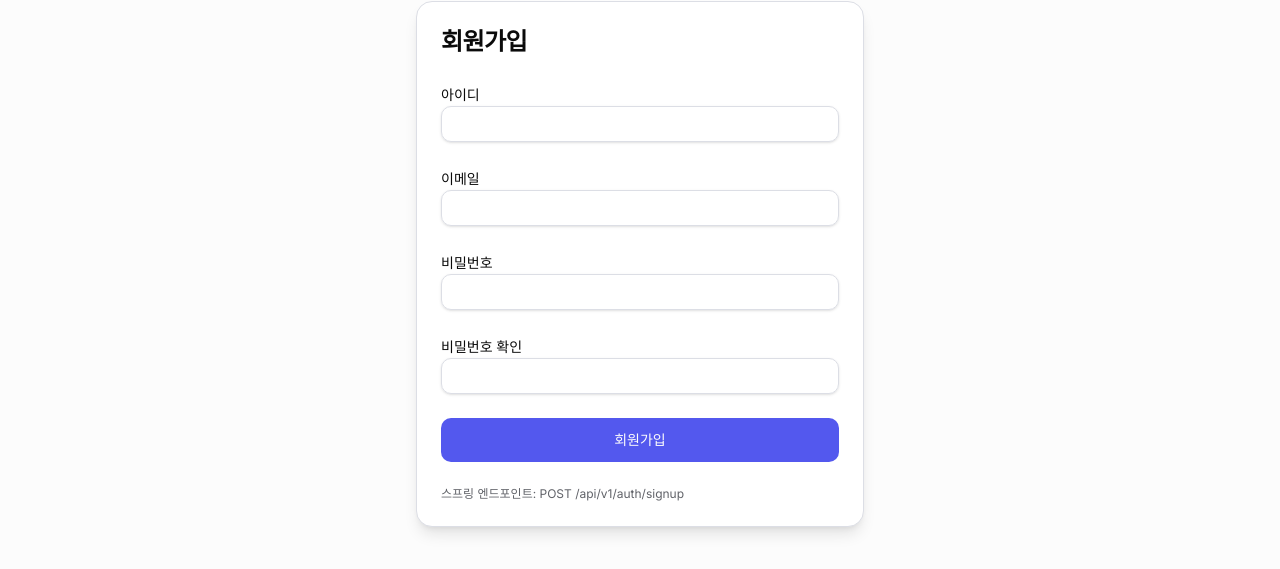
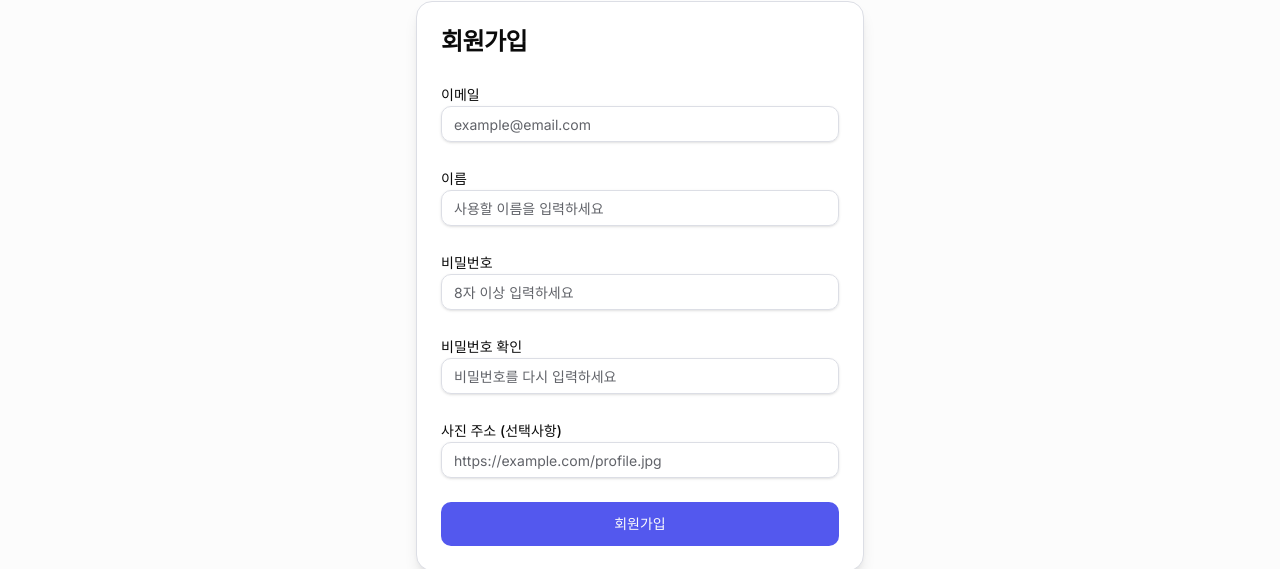
Before and after one commit to prgrms-be-devcourse/NBE7-9-2-Team08, a Next.js app in the folder front/: page /signup in a window 1280 px wide. Shown: the part 128-697 px from the top of the page. Built offline with nearby package versions, Linux system fonts and the light colour scheme; no server answers.

Commit message:
feat(front): 로그인 기능 & 회원가입 기능 구현 완료

```diff
--- a/front/src/app/(auth)/login/page.tsx
+++ b/front/src/app/(auth)/login/page.tsx
@@ -10,6 +10,8 @@ import { Card, CardContent, CardHeader, CardTitle } from '@/components/ui/card';
 import { Label } from '@/components/ui/label';
 import { Input } from '@/components/ui/input';
 import { Button } from '@/components/ui/Button';
+import Link from 'next/link';
+import { Github } from 'lucide-react';
 
 export default function LoginPage() {
   const toast = useToast();
@@ -37,6 +39,10 @@ export default function LoginPage() {
     }
   }
 
+  const handleGithubLogin = () => {
+    alert("아직 개발중!");
+  };
+
   return (
     <div className="min-h-screen bg-background">
       <div className="container mx-auto px-4 sm:px-6 lg:px-8 py-16">
@@ -48,7 +54,7 @@ export default function LoginPage() {
             <CardContent>
               <form className="space-y-6" onSubmit={submit}>
                 <div className="space-y-2">
-                  <Label htmlFor="username">아이디</Label>
+                  <Label htmlFor="username">아이디/email</Label>
                   <Input id="username" value={username} onChange={(e) => setUsername(e.target.value)} required />
                 </div>
                 <div className="space-y-2">
@@ -58,7 +64,22 @@ export default function LoginPage() {
                 <Button type="submit" className="w-full" size="lg" disabled={loading}>
                   {loading ? '처리중...' : '로그인'}
                 </Button>
-                <p className="text-xs text-muted-foreground">스프링 엔드포인트: POST /api/v1/auth/login</p>
+                <Button
+                  type="button"
+                  variant="outline"
+                  className="w-full"
+                  size="lg"
+                  onClick={handleGithubLogin}
+                >
+                  <Github className="mr-2 h-4 w-4" />
+                  Github으로 로그인하기
+                </Button>
+                <div className="text-center">
+                  <span className="text-sm text-muted-foreground">처음이신가요? </span>
+                  <Link href="/signup" className="text-sm text-primary hover:underline">
+                    회원가입하기
+                  </Link>
+                </div>
               </form>
             </CardContent>
           </Card>
--- a/front/src/app/(auth)/signup/page.tsx
+++ b/front/src/app/(auth)/signup/page.tsx
@@ -13,19 +13,26 @@ import { Button } from '@/components/ui/Button';
 export default function SignupPage() {
   const toast = useToast();
   const router = useRouter();
-  const [username, setUsername] = useState('');
   const [email, setEmail] = useState('');
+  const [name, setName] = useState('');
   const [password, setPassword] = useState('');
-  const [confirmPassword, setConfirmPassword] = useState('');
+  const [passwordCheck, setPasswordCheck] = useState('');
+  const [imageUrl, setImageUrl] = useState('');
   const [loading, setLoading] = useState(false);
 
   async function submit(e: FormEvent) {
     e.preventDefault();
-    if (password !== confirmPassword) {
+    if (password !== passwordCheck) {
       toast.push('비밀번호가 일치하지 않습니다.');
       return;
     }
-    const payload: SignupRequest = { username, email, password, confirmPassword };
+    const payload: SignupRequest = {
+      email,
+      name,
+      password,
+      passwordCheck,
+      imageUrl: imageUrl || undefined
+    };
     try {
       setLoading(true);
       const res = await authApi.signup(payload);
@@ -49,25 +56,61 @@ export default function SignupPage() {
             <CardContent>
               <form className="space-y-6" onSubmit={submit}>
                 <div className="space-y-2">
-                  <Label htmlFor="username">아이디</Label>
-                  <Input id="username" value={username} onChange={(e) => setUsername(e.target.value)} required />
+                  <Label htmlFor="email">이메일</Label>
+                  <Input
+                    id="email"
+                    type="email"
+                    value={email}
+                    onChange={(e) => setEmail(e.target.value)}
+                    placeholder="example@email.com"
+                    required
+                  />
                 </div>
                 <div className="space-y-2">
-                  <Label htmlFor="email">이메일</Label>
-                  <Input id="email" type="email" value={email} onChange={(e) => setEmail(e.target.value)} required />
+                  <Label htmlFor="name">이름</Label>
+                  <Input
+                    id="name"
+                    value={name}
+                    onChange={(e) => setName(e.target.value)}
+                    placeholder="사용할 이름을 입력하세요"
+                    required
+                  />
                 </div>
                 <div className="space-y-2">
                   <Label htmlFor="password">비밀번호</Label>
-                  <Input id="password" type="password" value={password} onChange={(e) => setPassword(e.target.value)} required />
+                  <Input
+                    id="password"
+                    type="password"
+                    value={password}
+                    onChange={(e) => setPassword(e.target.value)}
+                    placeholder="8자 이상 입력하세요"
+                    required
+                  />
                 </div>
                 <div className="space-y-2">
-                  <Label htmlFor="confirmPassword">비밀번호 확인</Label>
-                  <Input id="confirmPassword" type="password" value={confirmPassword} onChange={(e) => setConfirmPassword(e.target.value)} required />
+                  <Label htmlFor="passwordCheck">비밀번호 확인</Label>
+                  <Input
+                    id="passwordCheck"
+                    type="password"
+                    value={passwordCheck}
+                    onChange={(e) => setPasswordCheck(e.target.value)}
+                    placeholder="비밀번호를 다시 입력하세요"
+                    required
+                  />
+                </div>
+                <div className="space-y-2">
+                  <Label htmlFor="imageUrl">사진 주소 (선택사항)</Label>
+                  <Input
+                    id="imageUrl"
+                    type="url"
+                    value={imageUrl}
+                    onChange={(e) => setImageUrl(e.target.value)}
+                    placeholder="https://example.com/profile.jpg"
+                  />
                 </div>
                 <Button type="submit" className="w-full" size="lg" disabled={loading}>
                   {loading ? '처리중...' : '회원가입'}
                 </Button>
-                <p className="text-xs text-muted-foreground">스프링 엔드포인트: POST /api/v1/auth/signup</p>
               </form>
             </CardContent>
           </Card>
--- a/front/src/lib/api/auth.ts
+++ b/front/src/lib/api/auth.ts
@@ -12,10 +12,10 @@ export const authApi = {
 
   /**
    * 회원가입
-   * POST /api/v1/auth/signup
+   * POST /user
    */
   signup: (data: SignupRequest): Promise<SignupResponse> =>
-    http.post('/api/v1/auth/signup', data, 'none'),
+    http.post('/user', data, 'none'),
 
   /**
    * 로그아웃
--- a/front/src/types/auth.ts
+++ b/front/src/types/auth.ts
@@ -1,14 +1,15 @@
 // auth 도메인 타입
 export interface LoginRequest {
-  username: string;
+  username: string; // email 또는 username
   password: string;
 }
 
 export interface SignupRequest {
-  username: string;
   email: string;
   password: string;
-  confirmPassword: string;
+  passwordCheck: string;
+  name: string;
+  imageUrl?: string; // 선택사항
 }
 
 export interface LoginResponse {
@@ -24,7 +25,7 @@ export interface SignupResponse {
 
 export interface User {
   id: number;
-  username: string;
   email: string;
-  createdAt: string;
+  name: string;
+  imageUrl?: string;
 }
```
